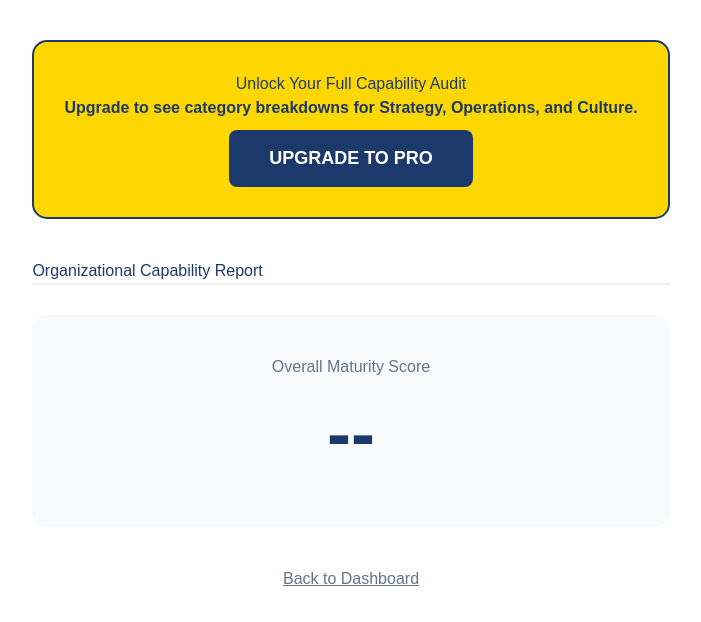
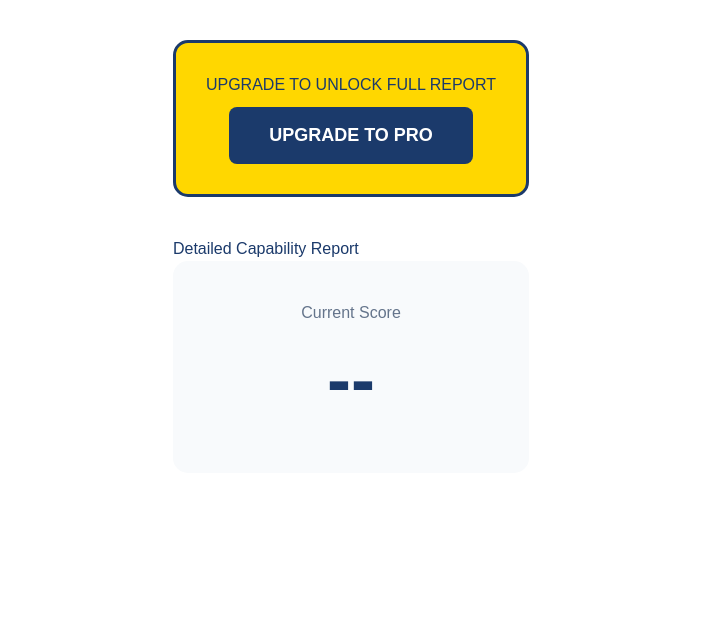
Before and after one commit to jljonesphotography-eng/bearing-app, a Next.js app: page /dashboard/report in a window 1280 px wide. Shown: the top 622 px of the page, without its empty margins (289-990 px from the left). Built offline with nearby package versions, Linux system fonts and the light colour scheme; no server answers; the database is empty.

Commit message:
Wiped and Replaced Report Page

```diff
--- a/app/dashboard/report/page.js
+++ b/app/dashboard/report/page.js
@@ -13,7 +13,6 @@ export default function FullReportPage() {
 
   useEffect(() => {
     async function getReportData() {
-      // Fetching the last 3 responses to calculate the current average
       const { data } = await supabase.from('responses').select('answer_value').limit(3);
       if (data && data.length > 0) {
         const total = data.reduce((acc, curr) => acc + curr.answer_value, 0);
@@ -39,57 +38,24 @@ export default function FullReportPage() {
   return (
     <div style={{ maxWidth: '800px', margin: '0 auto', padding: '40px', fontFamily: 'sans-serif' }}>
 
-      {/* 🌟 THE UPGRADE BANNER (TOP OF PAGE) 🌟 */}
-      <div style={{
-        backgroundColor: '#FFD700',
-        padding: '30px',
-        borderRadius: '15px',
-        textAlign: 'center',
-        marginBottom: '40px',
-        border: '2px solid #1B3A6B'
-      }}>
-        <h2 style={{ color: '#1B3A6B', marginTop: 0 }}>Unlock Your Full Capability Audit</h2>
-        <p style={{ color: '#1B3A6B', fontWeight: 'bold' }}>Upgrade to see category breakdowns for Strategy, Operations, and Culture.</p>
-
+      {/* 🚨 THIS IS THE NEW UPGRADE SECTION 🚨 */}
+      <div style={{ backgroundColor: '#FFD700', padding: '30px', borderRadius: '15px', textAlign: 'center', marginBottom: '40px', border: '3px solid #1B3A6B' }}>
+        <h2 style={{ color: '#1B3A6B', margin: '0 0 10px 0' }}>UPGRADE TO UNLOCK FULL REPORT</h2>
         <button
           onClick={handleUpgrade}
-          style={{
-            backgroundColor: '#1B3A6B',
-            color: 'white',
-            padding: '15px 40px',
-            fontSize: '18px',
-            fontWeight: 'bold',
-            border: 'none',
-            borderRadius: '8px',
-            cursor: 'pointer',
-            marginTop: '10px'
-          }}
+          style={{ backgroundColor: '#1B3A6B', color: 'white', padding: '15px 40px', fontSize: '18px', fontWeight: 'bold', borderRadius: '8px', cursor: 'pointer' }}
         >
           UPGRADE TO PRO
         </button>
       </div>
 
-      {/* REPORT CONTENT */}
-      <header style={{ marginBottom: '30px' }}>
-        <h1 style={{ color: '#1B3A6B' }}>Organizational Capability Report</h1>
-        <hr style={{ border: '1px solid #eee' }} />
-      </header>
-
-      <div style={{ textAlign: 'center', padding: '40px', backgroundColor: '#f8fafc', borderRadius: '15px' }}>
-        <h3 style={{ color: '#64748b' }}>Overall Maturity Score</h3>
+      <h1 style={{ color: '#1B3A6B' }}>Detailed Capability Report</h1>
+      <div style={{ padding: '40px', backgroundColor: '#f8fafc', borderRadius: '15px', textAlign: 'center' }}>
+        <h3 style={{ color: '#64748b' }}>Current Score</h3>
         <div style={{ fontSize: '72px', fontWeight: '900', color: '#1B3A6B' }}>
           {score ? `${score.toFixed(0)}%` : '--'}
         </div>
       </div>
-
-      <div style={{ marginTop: '40px', textAlign: 'center' }}>
-        <button
-          onClick={() => window.location.href = '/dashboard'}
-          style={{ background: 'none', border: 'none', color: '#64748b', cursor: 'pointer', textDecoration: 'underline' }}
-        >
-          Back to Dashboard
-        </button>
-      </div>
     </div>
   );
 }
```
